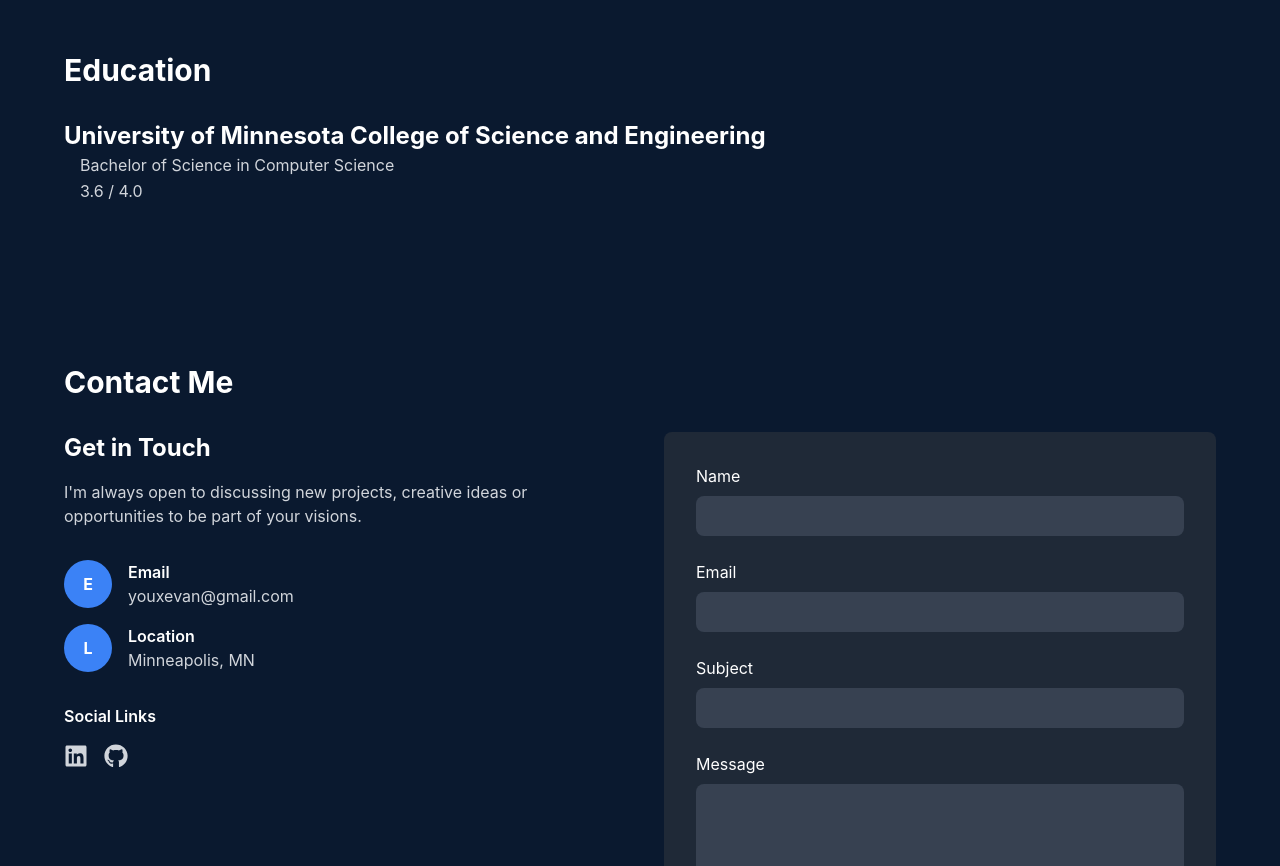
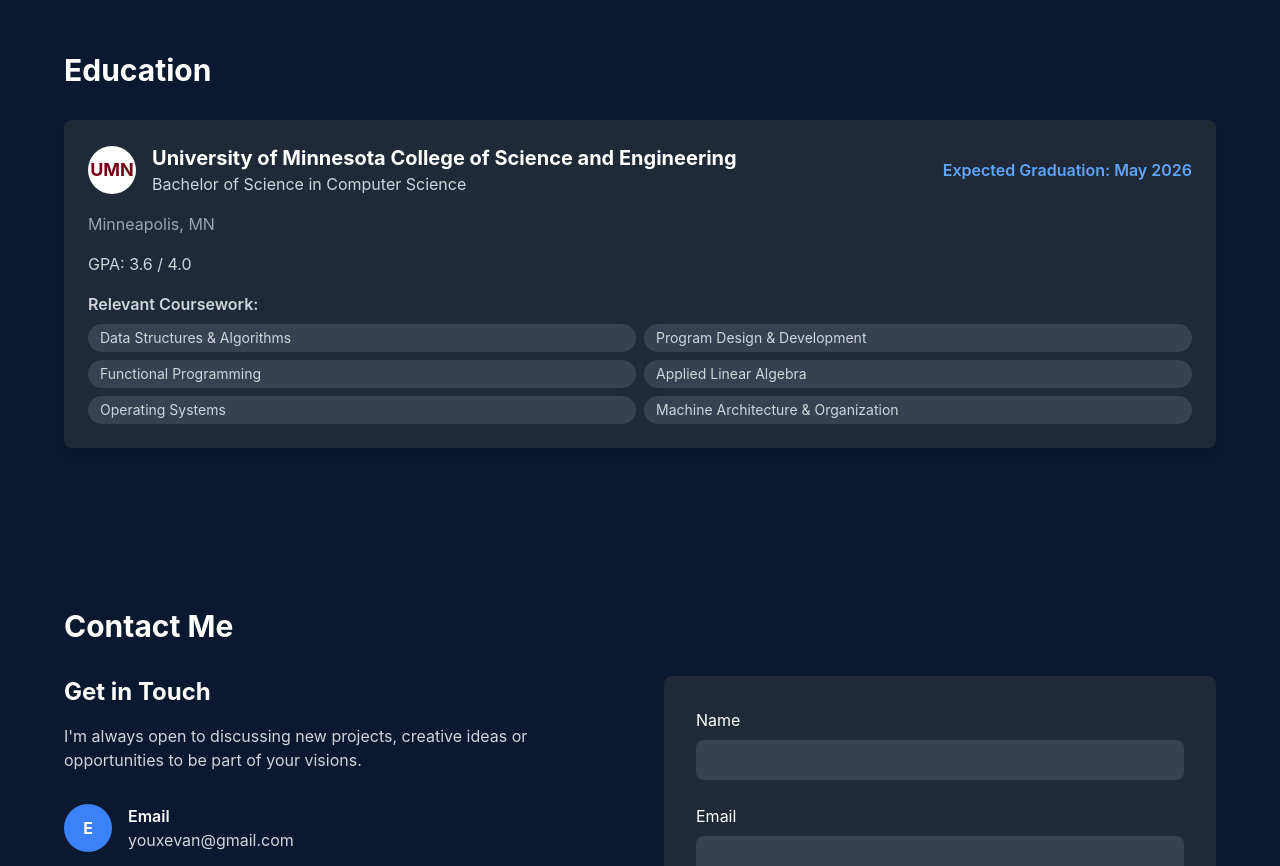
Before and after one commit to EvanxYou04/PersonalPortfolio, a React (Vite) app: page / in a window 1280 px wide. Shown: the part 2460-3326 px from the top of the page. Built offline with nearby package versions, Linux system fonts and the light colour scheme.

Commit message:
Add education section

```diff
--- a/src/components/Education.jsx
+++ b/src/components/Education.jsx
@@ -1,20 +1,41 @@
 import { education } from "../constants"
+
 const Education = () => {
+    return (
+        <div className="relative">
+            <div className="bg-gray-800 p-6 rounded-lg shadow-lg">
+                <div className="flex flex-col md:flex-row justify-between items-start md:items-center mb-4">
+                    <div className="flex items-center gap-4">
+                        <div className="bg-white w-12 h-12 rounded-full flex items-center justify-center">
+                            <span className="text-[#7A0019] font-bold text-lg">UMN</span>
+                        </div>
+                        <div>
+                            <h3 className="text-xl font-bold text-white">{education?.school}</h3>
+                            <p className="text-gray-300">{education?.degree}</p>
+                        </div>
+                    </div>
+                    <span className="text-blue-400 font-semibold">{education?.period}</span>
+                </div>
 
-    return (
-    <div className="grid grid-cols-1 md:grid-cols-1 items-center">
-        <h3 className="text-2xl font-bold text-white">{education?.school}</h3>
-        <p className="text-gray-300 leading-relaxed pl-4">
-            {education?.degree}
-        </p>
-        <p className="text-gray-300 leading-relaxed pl-4">
-            {education?.graduation}
-        </p>
-        <p className="text-gray-300 leading-relaxed pl-4">
-            {education?.gpa}
-        </p>
-    </div>
-  )
+                <p className="text-gray-400 mb-4">{education?.location}</p>
+                <p className="text-gray-300 mb-4">GPA: {education?.gpa}</p>
+
+                <div className="mt-4">
+                    <h4 className="text-gray-300 font-semibold mb-2">Relevant Coursework:</h4>
+                    <div className="grid grid-cols-1 md:grid-cols-2 gap-2">
+                        {education?.courses.map((course, index) => (
+                            <span
+                                key={index}
+                                className="px-3 py-1 bg-gray-700 text-gray-300 rounded-full text-sm"
+                            >
+                                {course}
+                            </span>
+                        ))}
+                    </div>
+                </div>
+            </div>
+        </div>
+    )
 }
 
 export default Education
```
